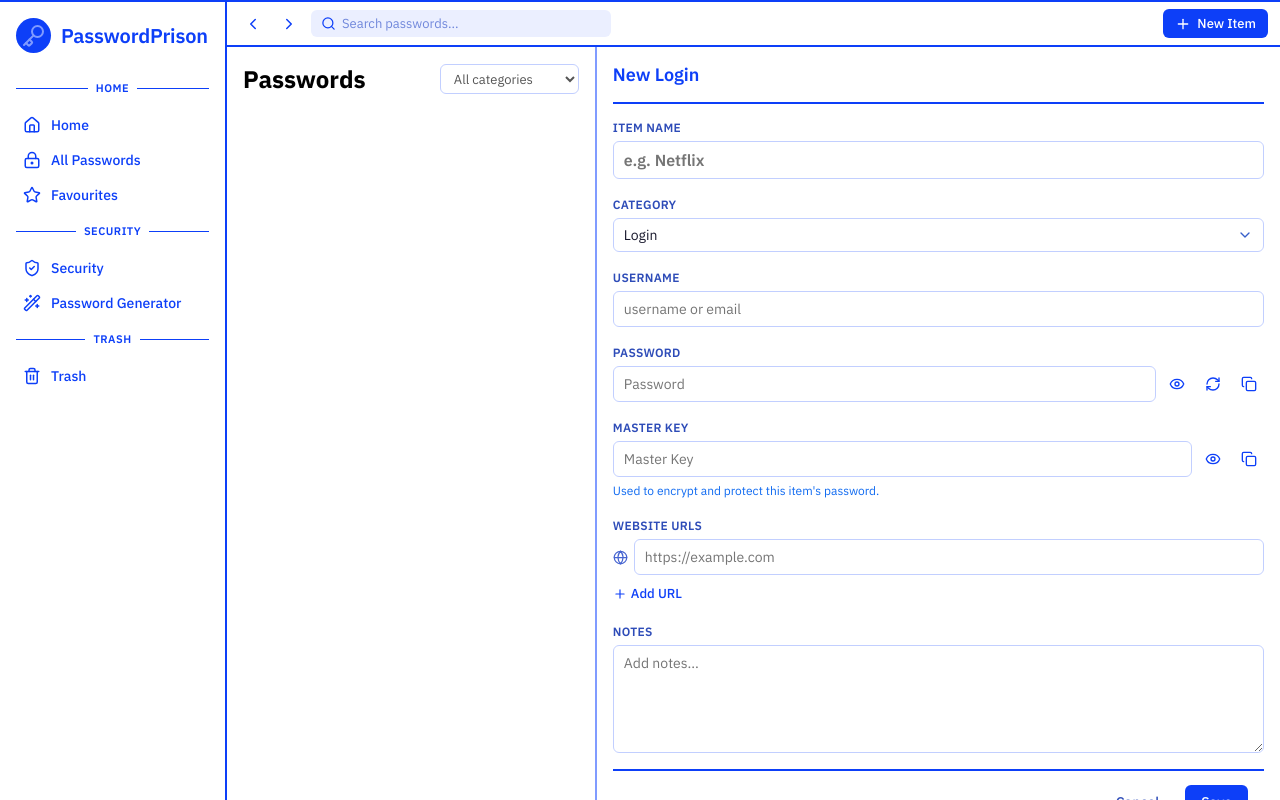
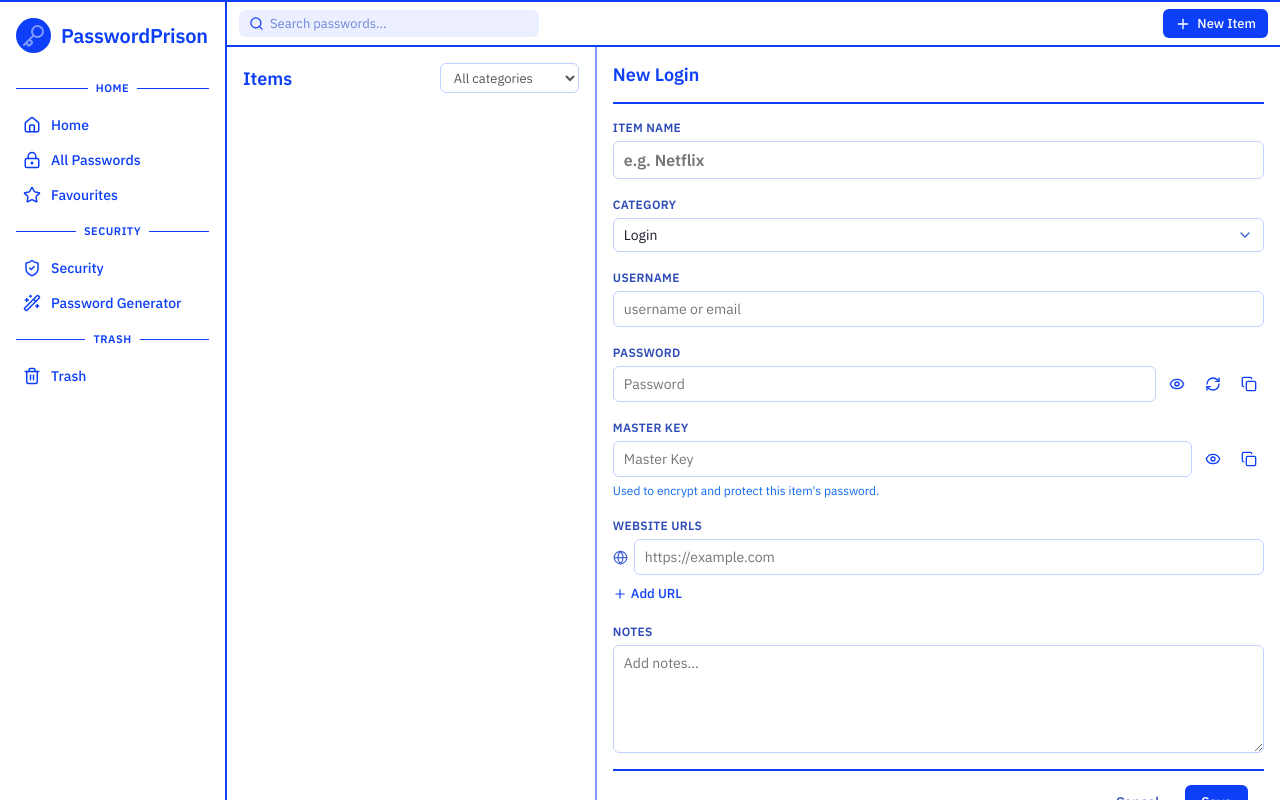
Before and after one commit to johnathantam/PasswordPrison, a React (Vite) app: page / in a window 1280 px wide. Built offline with nearby package versions, Linux system fonts and the light colour scheme.

Commit message:
Got rid of the header buttons since its useless

```diff
--- a/src/components/ItemsPage/ItemsPage.css
+++ b/src/components/ItemsPage/ItemsPage.css
@@ -25,24 +25,6 @@
     gap: 8px;
     flex: 1;
     min-width: 0;
-}
-
-.header-nav-btn {
-    display: flex;
-    align-items: center;
-    justify-content: center;
-    width: 28px;
-    height: 28px;
-    border: none;
-    background: none;
-    border-radius: 6px;
-    cursor: pointer;
-    color: hsl(227, 94%, 51%);
-    flex-shrink: 0;
-}
-
-.header-nav-btn:hover {
-    background-color: hsl(227, 100%, 90%);
 }
 
 .header-search {
@@ -128,8 +110,11 @@
     margin-bottom: 12px;
 }
 
-.item-listings-header h2 {
+.item-listings-title {
     margin: 0;
+    font-size: 18px;
+    font-weight: 600;
+    color: hsl(227, 94%, 51%);
 }
 
 /* Category Filter */
--- a/src/components/ItemsPage/ItemsPage.tsx
+++ b/src/components/ItemsPage/ItemsPage.tsx
@@ -152,13 +152,6 @@ function ItemsPage() {
             <div className="all-items-page">
                 <div className="all-items-header-container">
                     <div className="header-left">
-                        <button className="header-nav-btn" onClick={() => navigate(-1)}>
-                            <ChevronLeft size={18} />
-                        </button>
-                        <button className="header-nav-btn" onClick={() => navigate(1)}>
-                            <ChevronRight size={18} />
-                        </button>
-
                         <div className="header-search">
                             <Search size={15} className="header-search-icon" />
                             <input
@@ -181,7 +174,7 @@ function ItemsPage() {
                     <Panel defaultSize={35} minSize={20}>
                         <div className="all-items-page-panel">
                             <div className="item-listings-header">
-                                <h2>Passwords</h2>
+                                <h2 className="item-listings-title">Items</h2>
 
                                 <select
                                     className="item-category-filter"
```
